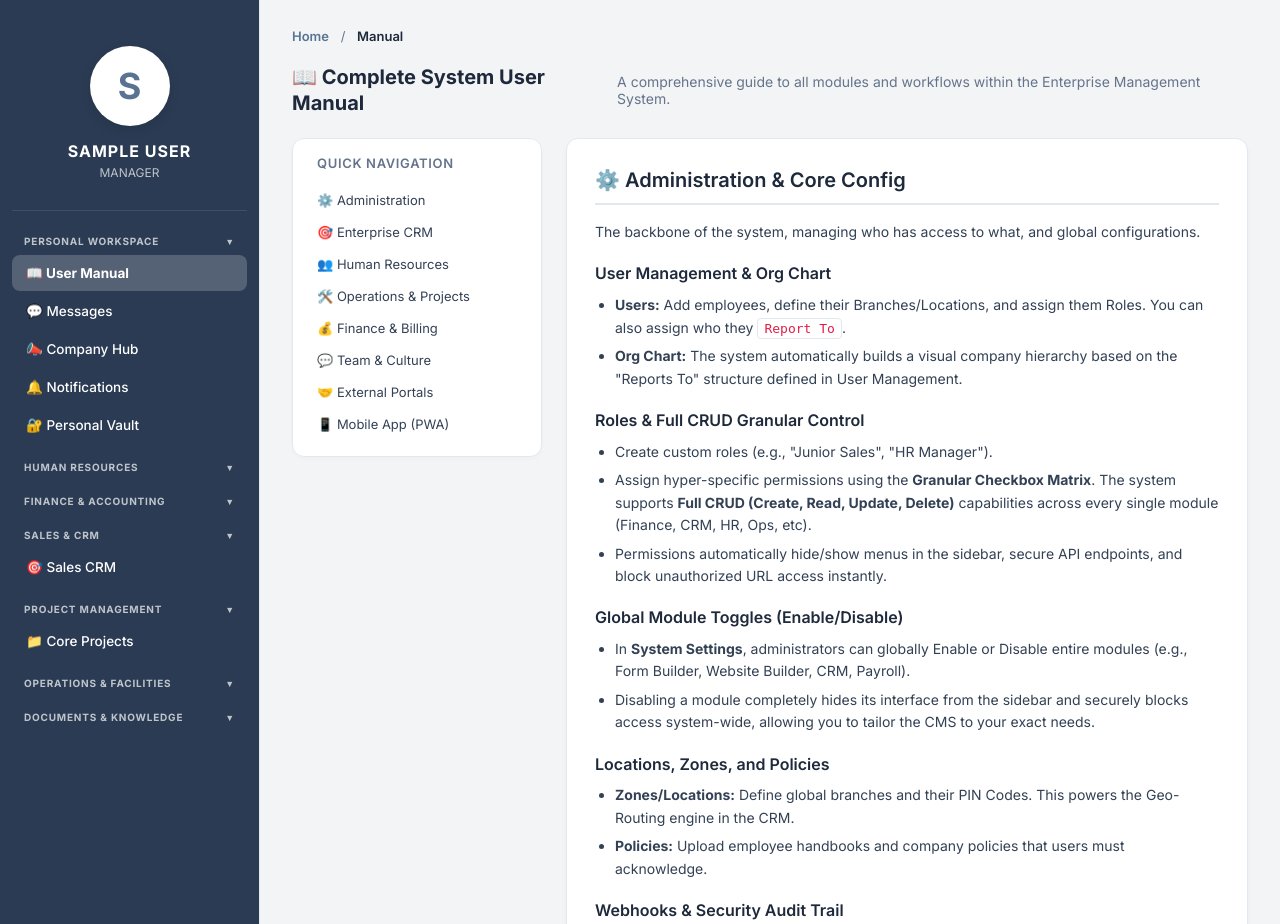
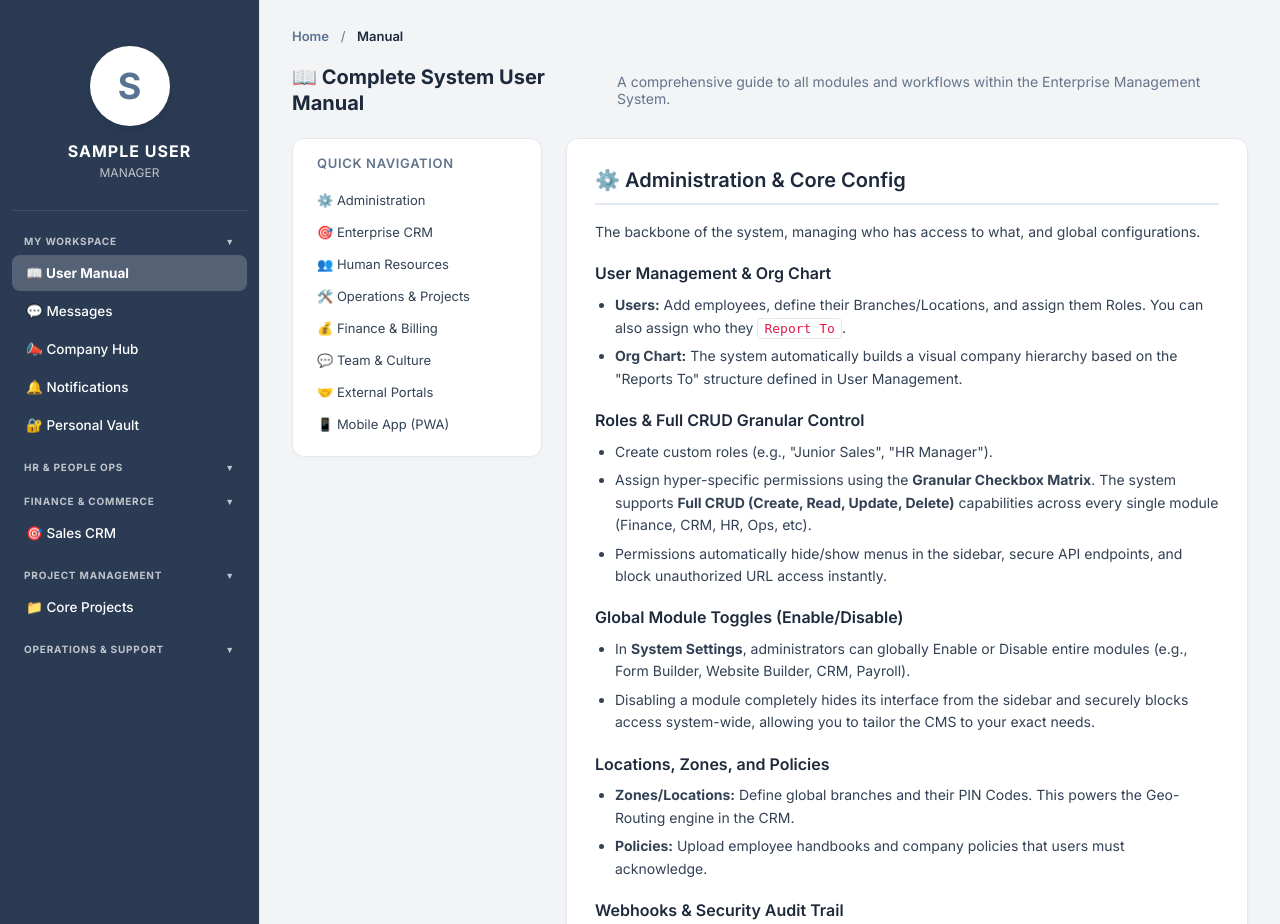
Before and after one commit to oklaucom-ux/cms, a PHP site: page /manual.php in a window 1280 px wide. Shown: the part 64-988 px from the top of the page. Run offline with PHP 8.4, Linux system fonts and the light colour scheme; the visitor is signed in with stand-in values (Sample User, id 1); data comes from the database, SQL or seed files in the repository; some libraries are stand-ins or nearby versions.

Commit message:
Regroup sidebar menu into 6 logical role-based categories

```diff
--- a/includes/sidebar.php
+++ b/includes/sidebar.php
@@ -17,8 +17,8 @@
             </p>
         </section>
 
-                <div class="sidebar-section collapsed" onclick="toggleSidebarGroup('grp-personal', this)">Personal Workspace <span class="toggle-icon">▼</span></div>
-        <div class="sidebar-group collapsed-group" id="grp-personal">
+                <div class="sidebar-section collapsed" onclick="toggleSidebarGroup('grp-workspace', this)">My Workspace <span class="toggle-icon">▼</span></div>
+        <div class="sidebar-group collapsed-group" id="grp-workspace">
             <?php if(hasPermission($pdo, 'view_dashboard')): ?>
             <div onclick="window.location.href='dashboard.php'" class="<?= basename($_SERVER['PHP_SELF']) == 'dashboard.php' ? 'active' : '' ?>">📊 Dashboard</div>
             <?php endif; ?>
@@ -39,10 +39,13 @@
             <?php if(hasPermission($pdo, 'view_calendar')): ?>
             <div onclick="window.location.href='calendar.php'" class="<?= basename($_SERVER['PHP_SELF']) == 'calendar.php' ? 'active' : '' ?>">📆 Visual Calendar</div>
             <?php endif; ?>
+            <?php if(hasPermission($pdo, 'access_rewards') || hasPermission($pdo, 'manage_rewards')): ?>
+            <div onclick="window.location.href='rewards.php'" class="<?= basename($_SERVER['PHP_SELF']) == 'rewards.php' ? 'active' : '' ?>">🏆 Peer Rewards</div>
+            <?php endif; ?>
         </div>
 
         <?php if(($GLOBAL_SETTINGS['module_hr'] ?? 'true') !== 'false'): ?>
-        <div class="sidebar-section collapsed" onclick="toggleSidebarGroup('grp-hr', this)">Human Resources <span class="toggle-icon">▼</span></div>
+        <div class="sidebar-section collapsed" onclick="toggleSidebarGroup('grp-hr', this)">HR & People Ops <span class="toggle-icon">▼</span></div>
         <div class="sidebar-group collapsed-group" id="grp-hr">
             <?php if(hasPermission($pdo, 'view_users')): ?>
             <div onclick="window.location.href='org_chart.php'" class="<?= basename($_SERVER['PHP_SELF']) == 'org_chart.php' ? 'active' : '' ?>">🏢 Org Chart</div>
@@ -81,9 +84,15 @@
         </div>
         <?php endif; ?>
 
-        <?php if(($GLOBAL_SETTINGS['module_finance'] ?? 'true') !== 'false'): ?>
-        <div class="sidebar-section collapsed" onclick="toggleSidebarGroup('grp-finance', this)">Finance & Accounting <span class="toggle-icon">▼</span></div>
-        <div class="sidebar-group collapsed-group" id="grp-finance">
+        <?php if(($GLOBAL_SETTINGS['module_finance'] ?? 'true') !== 'false' || (($GLOBAL_SETTINGS['module_crm'] ?? 'true') !== 'false' && hasPermission($pdo, 'view_crm'))): ?>
+        <div class="sidebar-section collapsed" onclick="toggleSidebarGroup('grp-commerce', this)">Finance & Commerce <span class="toggle-icon">▼</span></div>
+        <div class="sidebar-group collapsed-group" id="grp-commerce">
+            <?php if(($GLOBAL_SETTINGS['module_crm'] ?? 'true') !== 'false' && hasPermission($pdo, 'view_crm')): ?>
+            <div onclick="window.location.href='crm.php'" class="<?= basename($_SERVER['PHP_SELF']) == 'crm.php' ? 'active' : '' ?>">🎯 Sales CRM</div>
+            <?php endif; ?>
+            <?php if(hasPermission($pdo, 'manage_procurement')): ?>
+            <div onclick="window.location.href='vendor_crm.php'" class="<?= basename($_SERVER['PHP_SELF']) == 'vendor_crm.php' ? 'active' : '' ?>">🤝 Vendor CRM</div>
+            <?php endif; ?>
             <?php if(hasPermission($pdo, 'view_invoices')): ?>
             <div onclick="window.location.href='invoices.php'" class="<?= basename($_SERVER['PHP_SELF']) == 'invoices.php' ? 'active' : '' ?>">🧾 Billing & Invoices</div>
             <?php endif; ?>
@@ -92,15 +101,7 @@
             <?php endif; ?>
             <?php if(hasPermission($pdo, 'manage_procurement')): ?>
             <div onclick="window.location.href='procurement.php'" class="<?= basename($_SERVER['PHP_SELF']) == 'procurement.php' ? 'active' : '' ?>">🛒 Procurement & Budgets</div>
-            <div onclick="window.location.href='vendor_crm.php'" class="<?= basename($_SERVER['PHP_SELF']) == 'vendor_crm.php' ? 'active' : '' ?>">🤝 Vendor CRM</div>
             <?php endif; ?>
-        </div>
-        <?php endif; ?>
-
-        <?php if(($GLOBAL_SETTINGS['module_crm'] ?? 'true') !== 'false' && hasPermission($pdo, 'view_crm')): ?>
-        <div class="sidebar-section collapsed" onclick="toggleSidebarGroup('grp-sales', this)">Sales & CRM <span class="toggle-icon">▼</span></div>
-        <div class="sidebar-group collapsed-group" id="grp-sales">
-            <div onclick="window.location.href='crm.php'" class="<?= basename($_SERVER['PHP_SELF']) == 'crm.php' ? 'active' : '' ?>">🎯 Sales CRM</div>
         </div>
         <?php endif; ?>
 
@@ -119,7 +120,7 @@
         </div>
         <?php endif; ?>
 
-        <div class="sidebar-section collapsed" onclick="toggleSidebarGroup('grp-ops', this)">Operations & Facilities <span class="toggle-icon">▼</span></div>
+        <div class="sidebar-section collapsed" onclick="toggleSidebarGroup('grp-ops', this)">Operations & Support <span class="toggle-icon">▼</span></div>
         <div class="sidebar-group collapsed-group" id="grp-ops">
             <?php if(($GLOBAL_SETTINGS['module_assets'] ?? 'true') !== 'false' && hasPermission($pdo, 'view_assets')): ?>
             <div onclick="window.location.href='assets.php'" class="<?= basename($_SERVER['PHP_SELF']) == 'assets.php' ? 'active' : '' ?>">🖥️ IT Assets</div>
@@ -136,28 +137,22 @@
             <?php if(hasPermission($pdo, 'manage_forms') || hasPermission($pdo,'manage_settings')): ?>
             <div onclick="window.location.href='form_analytics.php'" class="<?= basename($_SERVER['PHP_SELF']) == 'form_analytics.php' ? 'active' : '' ?>">📊 Form Analytics</div>
             <?php endif; ?>
-            <?php if(hasPermission($pdo, 'access_kpi') || hasPermission($pdo, 'manage_kpi')): ?>
-            <div onclick="window.location.href='kpi.php'" class="<?= basename($_SERVER['PHP_SELF']) == 'kpi.php' ? 'active' : '' ?>">📈 KPI & Targets</div>
-            <?php endif; ?>
             <?php if(hasPermission($pdo, 'access_helpdesk') || hasPermission($pdo, 'manage_support')): ?>
             <div onclick="window.location.href='helpdesk.php'" class="<?= basename($_SERVER['PHP_SELF']) == 'helpdesk.php' ? 'active' : '' ?>">🎫 IT & HR Helpdesk</div>
             <div onclick="window.location.href='ops_kanban.php'" class="<?= basename($_SERVER['PHP_SELF']) == 'ops_kanban.php' ? 'active' : '' ?>">🎯 Ops Task Board</div>
             <?php endif; ?>
             <?php if(hasPermission($pdo, 'manage_support')): ?>
             <div onclick="window.location.href='omni_desk.php'" class="<?= basename($_SERVER['PHP_SELF']) == 'omni_desk.php' ? 'active' : '' ?>">🆘 Omni-Channel Desk</div>
+            <div onclick="window.location.href='kb.php'" class="<?= basename($_SERVER['PHP_SELF']) == 'kb.php' ? 'active' : '' ?>">📚 Knowledge Base</div>
             <?php endif; ?>
-        </div>
-
-        <div class="sidebar-section collapsed" onclick="toggleSidebarGroup('grp-workspace', this)">Documents & Knowledge <span class="toggle-icon">▼</span></div>
-        <div class="sidebar-group collapsed-group" id="grp-workspace">
             <?php if(hasPermission($pdo, 'view_documents')): ?>
             <div onclick="window.location.href='documents.php'" class="<?= basename($_SERVER['PHP_SELF']) == 'documents.php' ? 'active' : '' ?>">📂 Documents Drive</div>
             <?php endif; ?>
             <?php if(hasPermission($pdo, 'access_office')): ?>
             <div onclick="window.location.href='office.php'" class="<?= basename($_SERVER['PHP_SELF']) == 'office.php' ? 'active' : '' ?>">🛠️ Office Suite</div>
             <?php endif; ?>
-            <?php if(hasPermission($pdo, 'manage_support')): ?>
-            <div onclick="window.location.href='kb.php'" class="<?= basename($_SERVER['PHP_SELF']) == 'kb.php' ? 'active' : '' ?>">📚 Knowledge Base</div>
+            <?php if(hasPermission($pdo, 'access_kpi') || hasPermission($pdo, 'manage_kpi')): ?>
+            <div onclick="window.location.href='kpi.php'" class="<?= basename($_SERVER['PHP_SELF']) == 'kpi.php' ? 'active' : '' ?>">📈 KPI & Targets</div>
             <?php endif; ?>
             <?php if(hasPermission($pdo, 'view_reports')): ?>
             <div onclick="window.location.href='reports.php'" class="<?= basename($_SERVER['PHP_SELF']) == 'reports.php' ? 'active' : '' ?>">📊 Advanced Reports</div>
@@ -198,9 +193,6 @@
             <?php if(in_array($_SESSION['role'], ['Admin', 'Super Admin'])): ?>
             <div onclick="window.location.href='activities.php'" class="<?= basename($_SERVER['PHP_SELF']) == 'activities.php' ? 'active' : '' ?>">⚡ All Activities</div>
             <div onclick="window.open('cron_tasks.php?key=Admin123!SecureCronKey', '_blank')" style="color:var(--danger-color); font-weight:bold;">⚡ Force CRON Tick</div>
-            <?php endif; ?>
-            <?php if(hasPermission($pdo, 'access_rewards') || hasPermission($pdo, 'manage_rewards')): ?>
-            <div onclick="window.location.href='rewards.php'" class="<?= basename($_SERVER['PHP_SELF']) == 'rewards.php' ? 'active' : '' ?>">🏆 Peer Rewards</div>
             <?php endif; ?>
         </div>
         <?php endif; ?>
```
